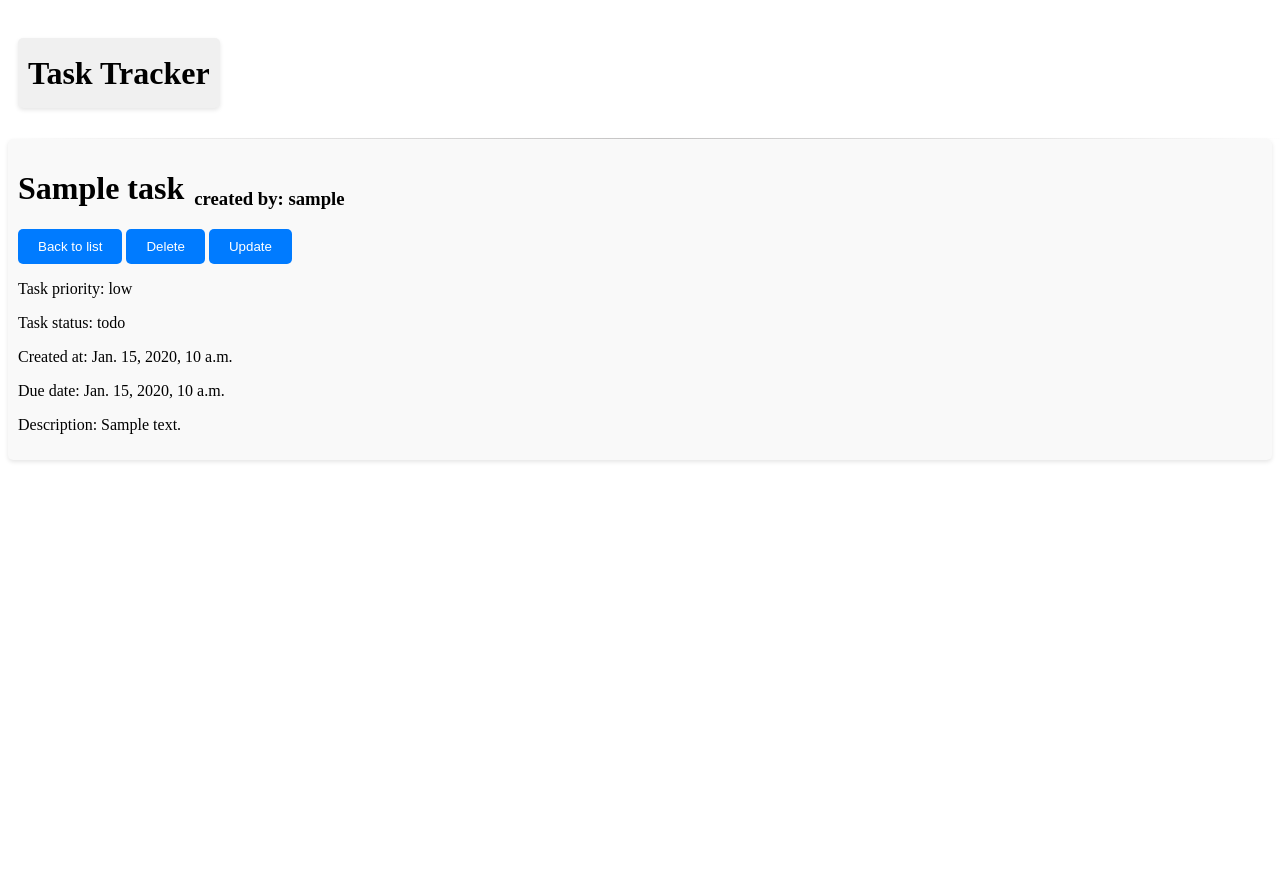
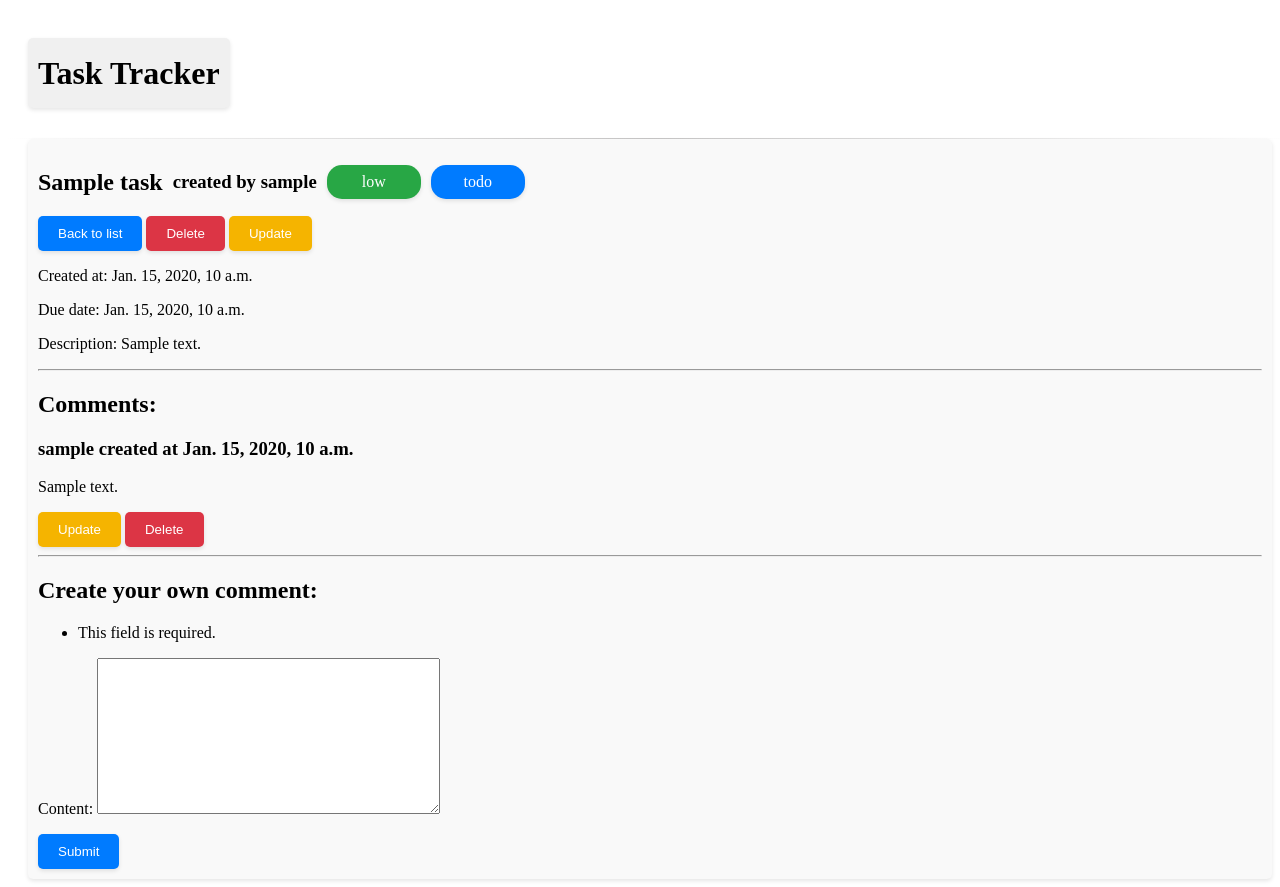
Before and after one commit to ProstoMakcc/task_tracker, a Django app: page /1/ in a window 1280 px wide. Before the commit the page ends 462 px from the top, so only its background shows below. Run offline with Django 5.2, Linux system fonts and the light colour scheme; tables that the repository leaves empty hold one stand-in row (values such as "Sample post").

Commit message:
Added styles

```diff
--- a/static/css/style.css
+++ b/static/css/style.css
@@ -5,6 +5,7 @@
     margin-top: 20px;
     margin-right: 10px;
     margin-bottom: 20px;
+    margin-left: 10px;
     padding: 10px;
     border-radius: 5px;
     background-color: #f0f0f0;
@@ -44,6 +45,15 @@
     transition: background-color 0.3s ease, box-shadow 0.3s ease;
     width: auto;
     height: auto;
+    box-shadow: 0 2px 4px rgba(0, 0, 0, 0.1);
+}
+
+.task-detail-div {
+    margin-left: auto;
+    display: flex;
+    justify-content: flex-end;
+    align-items: center;
+    gap: 10px;
 }
 
 a {
@@ -56,42 +66,47 @@
     background-color: #f0f0f0;
     border-radius: 5px;
     box-shadow: 0 2px 4px rgba(0, 0, 0, 0.1);
+    margin-left: 20px;
 }
 
 .task {
     border-radius: 5px;
     padding: 10px;
     box-shadow: 0 4px 8px rgba(0, 0, 0, 0.2);
+    display: flex;
+    flex-direction: row;
+    gap: 10px;
+    align-items: center;
 }
 
-.priorities {
+.tasks ul {
     list-style-type: none;
     padding: 0;
     margin: 10px 0;
 }
 
-.priorities li {
+.tasks li {
     padding: 10px;
     margin: 5px 0;
     border-radius: 4px;
 }
 
-.high {
+.task.high {
     color: #721c24;
     background-color: #f8d7da;
 }
 
-.medium {
+.task.medium {
     color: #856404;
     background-color: #fff3cd;
 }
 
-.low {
+.task.low {
     color: #155724;
     background-color: #d4edda;
 }
 
-.critical {
+.task.critical {
     color: #ff0000;
     background-color: #f8d7da;
 }
@@ -115,6 +130,7 @@
     background-color: #f9f9f9;
     border-radius: 5px;
     box-shadow: 0 2px 4px rgba(0, 0, 0, 0.1);
+    margin-left: 20px;
 }
 
 .borderless-select {
@@ -153,4 +169,62 @@
     background-color: #f9f9f9;
     border-radius: 5px;
     box-shadow: 0 2px 4px rgba(0, 0, 0, 0.1);
+    margin-left: 20px;
 }
+
+.update {
+    background-color: #f5b400;
+}
+
+.delete {
+    background-color: #dc3545;
+}
+
+.status, .priority {
+    border: none;
+    border-radius: 15px;
+    color: white;
+    padding: 2px;
+    width: 90px;
+    height: 30px;
+    display: flex;
+    justify-content: center;
+    align-items: center;
+    box-shadow: 0 2px 4px rgba(0, 0, 0, 0.1);
+}
+
+.todo {
+    background-color: #007bff;
+}
+
+.done {
+    background-color: #28a745;
+}
+
+.in_progress {
+    background-color: #ffc107;
+}
+
+.priority.high {
+    background-color: #ce0000;
+}
+
+.priority.medium {
+    background-color: #ff9900;
+}
+
+.priority.low {
+    background-color: #28a745;
+}
+
+.priority.critical {
+    background-color: #f82424;
+}
+
+
+.task-info-div {
+    display: flex;
+    justify-content: flex-start;
+    align-items: center;
+    gap: 10px;
+}
--- a/tasks/admin.py
+++ b/tasks/admin.py
@@ -1,4 +1,5 @@
 from django.contrib import admin
-from .models import Task
+from .models import Task, Comment
 
 admin.site.register(Task)
+admin.site.register(Comment)
--- a/tasks/forms.py
+++ b/tasks/forms.py
@@ -1,5 +1,5 @@
 from django import forms
-from .models import Task
+from .models import Task, Comment
 
 
 class CreateTaskForm(forms.ModelForm):
@@ -27,3 +27,8 @@
     ]
 
     status = forms.ChoiceField(choices=STATUS_CHOICES, required=False, label="Status")
+
+class CommentForm(forms.ModelForm):
+    class Meta:
+        model = Comment
+        fields = ['content']
--- a/tasks/models.py
+++ b/tasks/models.py
@@ -25,3 +25,13 @@
 
     def __str__(self):
         return f"{self.title} with priority {self.priority}"
+
+
+class Comment(models.Model):
+    task = models.ForeignKey(Task, on_delete=models.CASCADE, related_name="comments")
+    author = models.ForeignKey(User, on_delete=models.CASCADE, related_name="comments")
+    content = models.TextField()
+    created_at = models.DateTimeField(auto_now_add=True)
+
+    def __str__(self):
+        return f"Comment by {self.author.username} on {self.task.title}"
--- a/tasks/urls.py
+++ b/tasks/urls.py
@@ -7,4 +7,6 @@
     path('task-create/', views.TaskCreateView.as_view(), name="task-create"),
     path('task-update/<int:pk>/', views.TaskUpdateView.as_view(), name="task-update"),
     path('task-delete/<int:pk>/', views.TaskDeleteView.as_view(), name="task-delete"),
+    path('comment-update/<int:pk>/', views.CommentUpdateView.as_view(), name="comment-update"),
+    path('comment-delete/<int:pk>/', views.CommentDeleteView.as_view(), name="comment-delete"),
 ]
--- a/tasks/views.py
+++ b/tasks/views.py
@@ -1,7 +1,7 @@
-from django.shortcuts import render
+from django.shortcuts import render, redirect
 from django.views.generic import ListView, DetailView, CreateView, UpdateView, DeleteView
-from .models import Task
-from .forms import CreateTaskForm, TaskFilterForm
+from .models import Task, Comment
+from .forms import CreateTaskForm, TaskFilterForm, CommentForm
 from django.urls import reverse_lazy
 from .mixins import UserIsOwnerMixin
 from django.contrib.auth.mixins import LoginRequiredMixin
@@ -30,6 +30,22 @@
     model = Task
     context_object_name = "task"
 
+    def get_context_data(self, **kwargs):
+        context = super().get_context_data(**kwargs)
+        context["comment_form"] = CommentForm(self.request.GET)
+
+        return context
+
+    def post(self, request, *args, **kwargs):
+        comment_form = CommentForm(request.POST)
+        if comment_form.is_valid():
+            comment = comment_form.save(commit=False)
+            comment.task = self.get_object()
+            comment.author = request.user
+            comment.save()
+
+        return redirect("task-detail", pk=comment.task.pk)
+
 
 class TaskCreateView(CreateView, LoginRequiredMixin):
     model = Task
@@ -38,6 +54,7 @@
 
     def form_valid(self, form):
         form.instance.creator = self.request.user
+
         return super().form_valid(form)
 
 
@@ -50,3 +67,25 @@
 class TaskDeleteView(DeleteView, LoginRequiredMixin, UserIsOwnerMixin):
     model = Task
     success_url = reverse_lazy("task-list")
+
+
+class CommentUpdateView(UpdateView):
+    model = Comment
+    fields = ["content"]
+
+    def form_valid(self, form):
+        comment = self.get_object()
+        if comment.author == self.request.user:
+            return super().form_valid(form)
+
+        raise PermissionError('You dont have permissions')
+
+    def get_success_url(self):
+        return reverse_lazy("task-detail", kwargs={'pk': self.object.task.id})
+
+
+class CommentDeleteView(DeleteView, LoginRequiredMixin, UserIsOwnerMixin):
+    model = Comment
+
+    def get_success_url(self):
+        return reverse_lazy("task-detail", kwargs={'pk': self.object.task.id})
--- a/templates/tasks/task_confirm_delete.html
+++ b/templates/tasks/task_confirm_delete.html
@@ -4,9 +4,9 @@
 
     <form method="post">
         {% csrf_token %}
-        <button class="button"><a href="{% url 'task-list' %}">Back to task list</a></button>
-        <button class="button"><a href="{% url 'task-detail' object.pk %}">Back to current task</a></button>
+        <a href="{% url 'task-list' %}"><button class="button">Back to task list</button></a>
+        <a href="{% url 'task-detail' object.pk %}"><button class="button">Back to current task</button></a>
 
-        <button class="button" type="submit">Delete</button>
+        <button class="button delete" type="submit">Delete</button>
     </form>
 {% endblock %}
--- a/templates/tasks/task_detail.html
+++ b/templates/tasks/task_detail.html
@@ -2,20 +2,42 @@
 {% block content %}
     <div class="details">
         <div class="head-row">
-            <h1>{{ task.title }}</h1><h3>created by: {{ task.creator }}</h3>
+            <div class="task-info-div">
+                <h2>{{ task.title }}</h2><h3>created by {{ task.creator }}</h3>
+                <p class="priority {{ task.priority }}">{{ task.priority }}</p>
+                <p class="status {{ task.status }}">{{ task.status }}</p>
+            </div>
         </div>
 
-        <button class="button"><a href="{% url 'task-list' %}">Back to list</a></button>
-        <button class="button"><a href="{% url 'task-delete' task.pk %}">Delete</a></button>
-        <button class="button"><a href="{% url 'task-update' task.pk %}">Update</a></button>
-
-        <p>Task priority: {{ task.priority }}</p>
-        <p>Task status: {{ task.status }}</p>
+        <a href="{% url 'task-list' %}"><button class="button">Back to list</button></a>
+        <a href="{% url 'task-delete' task.pk %}"><button class="button delete">Delete</button></a>
+        <a href="{% url 'task-update' task.pk %}"><button class="button update">Update</button></a>
 
         <p>Created at: {{ task.created_at }}</p>
         <p>Due date: {{ task.due_date }}</p>
 
         <p>Description: {{ task.description }}</p>
 
+        <hr>
+
+        <h2>Comments:</h2>
+
+        {% for comment in task.comments.all %}
+            <h3>{{ comment.author }} created at {{ comment.created_at }}</h3>
+            <p>{{ comment.content }}</p>
+            <a href="{% url 'comment-update' comment.pk %}"><button class="button update">Update</button></a>
+            <a href="{% url 'comment-delete' comment.pk %}"><button class="button delete">Delete</button></a>
+        {% endfor %}
+
+        <hr>
+
+        <h2>Create your own comment:</h2>
+
+        <form method="post">
+            {% csrf_token %}
+            {{ comment_form.as_p }}
+
+            <button class="button" type="submit">Submit</button>
+        </form>
     </div>
 {% endblock %}
--- a/templates/tasks/task_form.html
+++ b/templates/tasks/task_form.html
@@ -1,14 +1,12 @@
 {% extends 'base.html' %}
 {% block content %}
-
-
     <form method="post">
         <div class="form">
             {% csrf_token %}
             {{ form.as_p }}
 
-            <button class="button" type="submit">Submit</button>
-            <button class="button"><a href="{% url 'task-list' %}">Back to task list</a></button>
+            <a><button class="button" type="submit">Submit</button></a>
+            <a href="{% url 'task-list' %}"><button type="button" class="button">Back to task list</button></a>
         </div>
     </form>
 {% endblock %}
```
Also changed, not shown: templates/tasks/comment_confirm_delete.html (added, +12 -0 lines), templates/tasks/comment_form.html (added, +9 -0 lines), templates/tasks/task_list.html (+11 -7 lines), tasks/migrations/0002_comment.py (added).
